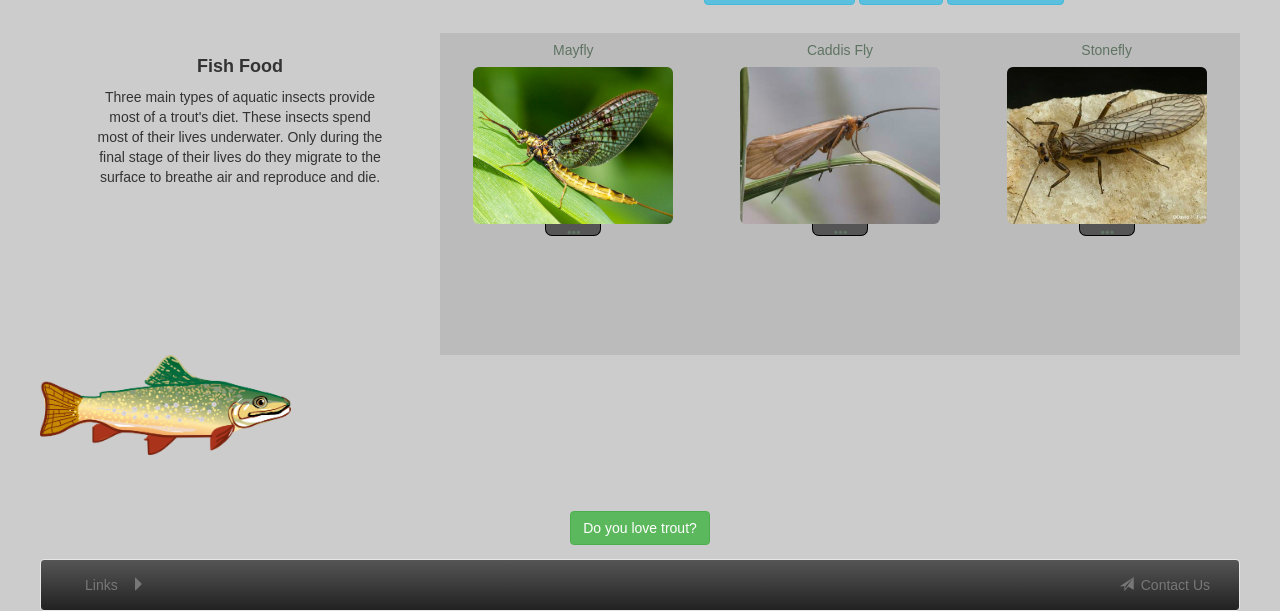
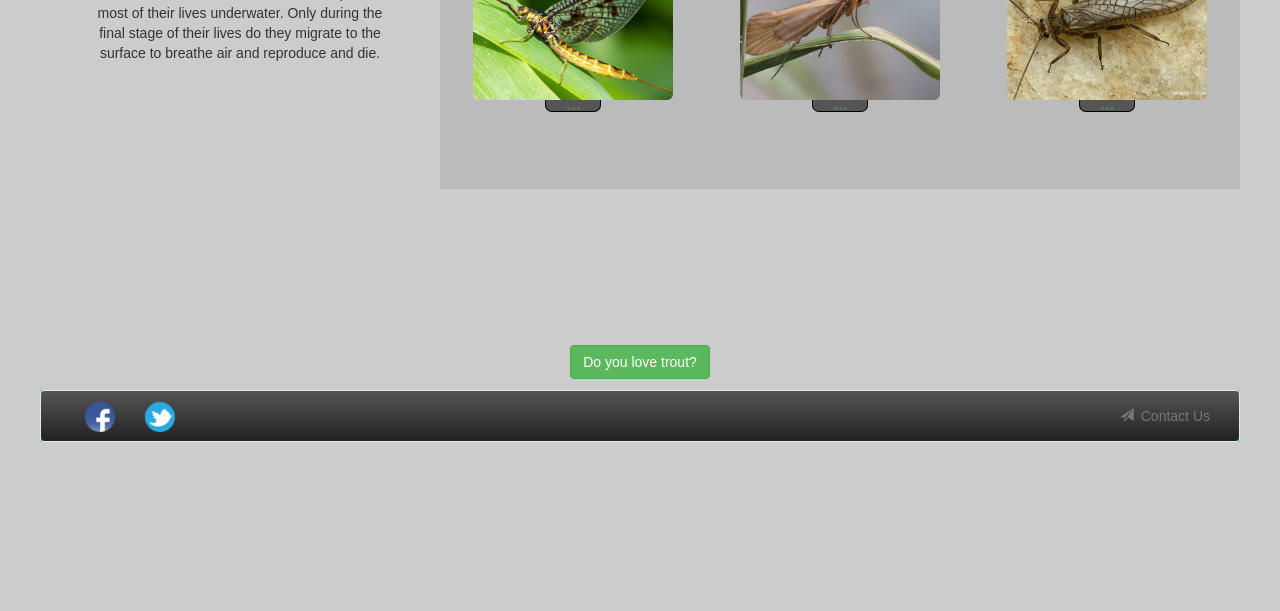
Before and after one commit to pagresham/FavoriteThings, a PHP site: page /trout.php in a window 1280 px wide. Shown: the part 812-1423 px from the top of the page. After the commit the page ends 1254 px from the top, so only its background shows below. Run offline with PHP 8.4, Linux system fonts and the light colour scheme; the visitor is signed in with stand-in values (Sample User, id 1); some libraries are stand-ins or nearby versions.

Commit message:
still masagin css

```diff
--- a/authentication.php
+++ b/authentication.php
@@ -15,7 +15,8 @@ function isLoggedIn() {
 function logOut(){
 	if(isset($_SESSION['username'])) {
 		unset($_SESSION['username']);  // clear the session var for user-name
+		print "<p>You are currently logged out. Please use this link to <a href='login.php'>Login</a>.</p>";
 	}
-	print "<p>You are currently logged out. Please use this link to <a href='login.php'>Login</a>.</p>";
+
 }
 ?>
--- a/css/style.css
+++ b/css/style.css
@@ -1,8 +1,30 @@
 /* Sticky Footer Styles */
-body, html, div .page {
+html, body {
+  font-family: sans-serif;
+  height: 100%;
   margin: 0;
-  padding: 0;
-  font-family: sans-serif; }
+  padding: 0; }
+
+#container {
+  min-height: 100%;
+  position: relative; }
+
+#body {
+  padding: 0px;
+  padding-bottom: 3.5em;
+  /* Height of the footer */ }
+
+#footer {
+  position: absolute;
+  bottom: 0;
+  width: 100%;
+  background: #6cf; }
+
+#footer a {
+  text-align: center; }
+
+footer img {
+  margin: -1em 0; }
 
 body {
   background-color: #ccc;
@@ -28,10 +50,31 @@ li:disabled a {
 .content-top-row {
   margin-top: 1em; }
 
-.page {
+#container {
   max-width: 1200px;
   overflow: hidden;
   margin: auto; }
+
+.inside {
+  height: 100%;
+  background-image: url("../img/cemCreek2.jpg");
+  background-position: center 20%;
+  text-align: center;
+  background-repeat: no-repeat;
+  min-height: 550px;
+  padding: 7%; }
+
+.logMsg {
+  display: inline-block;
+  padding: 1em 2em;
+  border: 1px solid transparent;
+  transition: border .4s;
+  border-radius: 5px; }
+  .logMsg a {
+    color: green; }
+
+.logMsg:hover {
+  border: 1px solid #888; }
 
 .content {
   margin: 1em 0; }
@@ -62,10 +105,8 @@ h4 {
 .sans {
   font-family: sans-serif; }
 
-.footer-up {
-  border: none;
-  background-color: transparent;
-  box-shadow: none; }
+.footer-up li {
+  float: left; }
 
 .glyph-space-right {
   margin-right: .5em; }
@@ -133,6 +174,11 @@ h4 {
 .btn-green {
   background-color: #7d9b82; }
 
+.footer-link {
+  margin-botton: 2em;
+  vertical-align: center;
+  display: hidden; }
+
 @media only screen and (min-width: 0px) and (max-width: 768px) {
   .footer-up {
     text-align: center; }
@@ -154,7 +200,8 @@ h4 {
 
 .trout-header {
   padding: 1em 3em;
-  background-color: rgba(64, 191, 85, 0.25); }
+  background-color: rgba(24, 73, 32, 0.25);
+  text-align: center; }
 
 .ind-fiddle-desc,
 .ind-fishing-desc,
@@ -296,29 +343,38 @@ iframe {
 .flying-fish {
   position: relative;
   /*transform: rotateY(0deg);*/
-  /*left: -100%;*/
+  margin-left: -400px;
   z-index: 1; }
 
+.insect-info {
+  font-size: .80em; }
+
 .fly {
-  animation: fly 4s 1; }
+  animation: fly 3s 1;
+  transform: rotateY(180deg); }
 
 @keyframes fly {
   0% {
-    left: -100%;
     transform: rotateY(0deg); }
-  40% {
+  95% {
     transform: rotateY(0deg); }
-  50% {
-    left: 200%;
+  100% {
+    transform: rotateY(180deg); } }
+.fly2 {
+  animation: fly2 3s 1;
+  transform: rotateY(0deg); }
+
+@keyframes fly2 {
+  0% {
     transform: rotateY(180deg); }
   90% {
     transform: rotateY(180deg); }
   100% {
-    left: -100%;
     transform: rotateY(0deg); } }
 .bottom {
-  min-height: 23em;
-  background-color: #bbb; }
+  height: 20em;
+  background-color: #bbb;
+  overflow: visible; }
 
 .errorText {
   color: red; }
@@ -331,7 +387,12 @@ iframe {
   background-image: url("../img/snowpic.jpg");
   background-position: center 30%;
   background-repeat: no-repeat;
-  height: 10em; }
+  height: 10em;
+  background-color: transparent; }
+
+.jumbotron {
+  margin: .5em 0;
+  padding: 0; }
 
 .successText {
   color: darkgreen; }
--- a/footer.php
+++ b/footer.php
@@ -2,29 +2,17 @@
 // include "register-modal.php";
 // include "login-modal.php";
 ?>
-
-<footer class="footer-nav">
+<!-- End #body -->
+</div>
+<footer id="footer">
 	<nav class="navbar navbar-default bot-nav">
-
-
 		<div class="container">
 			<ul class="nav navbar-nav navbar-left hov-green2">
-
-				<li class="dropup small-center">
-
-
-					<a class="dropdown-toggle" data-toggle="dropdown">Links
-						<span class="glyphicon glyphicon-triangle-right glyph-space-left" id="sp"></span>
-					</a>
-					<ul class="dropdown-menu footer-up">
-						<li><a href="https://www.facebook.com/piercegresham"><img src="img/fb-icon.png" alt="Facebook Link"></a>
-						</li>
-						<li >
-							<a class="trans" href="https://twitter.com/pierceanson"><img src="img/twitter-icon.png" alt="Twitter Link"></a>
-						</li>
-					</ul>
+				<li><a href="https://www.facebook.com/piercegresham"><img src="img/fb-icon2.png" alt="Facebook Link"></a>
 				</li>
-
+				<li >
+					<a class="trans" href="https://twitter.com/pierceanson"><img src="img/twitter-icon.png" alt="Twitter Link"></a>
+				</li>
 			</ul>
 			<ul class="nav navbar-nav navbar-right hov-green2" >
 				<li class="small-center">
@@ -36,6 +24,7 @@
 		</div>
 	</nav>
 </footer>
+  <!-- end #Page div -->
 </div>
 </body>
 </html>
--- a/header.php
+++ b/header.php
@@ -19,6 +19,8 @@
 <body>
 
 <!-- Start Header -->
-<div class="page">
-<header class="header">
+<div id="container">
+<!-- Start Header div -->
+<div id="header">
+<header>
 </header>
--- a/login.php
+++ b/login.php
@@ -103,7 +103,7 @@ if (isLoggedIn()) {
 
 
 
-<div class="container">
+<div class="container-fluid">
 	<div class="row">
 		<div class="jumbotron reg-jumbo col-sm-12">
 			<!-- <h2>Create an account</h2> -->
--- a/nav_bar.php
+++ b/nav_bar.php
@@ -1,17 +1,10 @@
 <?PHP
-
 if(isLoggedIn()) {
   $username = $_SESSION['username'];
-
-
 }
-
 ?>
-
-
-
 <nav class="navbar navbar-default top-nav">
-	<div class="container" >
+	<div class="container-fluid" >
 
     <div class="navbar-header">
 			<button type="button" class="navbar-toggle" data-toggle="collapse" data-target="#my-navbar">
@@ -22,9 +15,9 @@ if(isLoggedIn()) {
 
       <?PHP print (strpos($_SERVER['PHP_SELF'], '/index.php')) ? "<a class='navbar-brand'  href='#' id='brand'>myFavoriteThings</a>" : "" ?>
       <?PHP print (strpos($_SERVER['PHP_SELF'], '/trout.php')) ? "<a href='#'' id='nav-trout'><img height='45px' src='img/trout.png'></a>" : "" ?>
-       <?PHP print (strpos($_SERVER['PHP_SELF'], '/tunes.php')) ? "<a class='navbar-brand'  href='#'' id='brand'>myFavoriteTunes</a>" : "" ?>
-        <?PHP print (strpos($_SERVER['PHP_SELF'], '/login.php')) ? "<a class='navbar-brand'  href='#'' id='brand'>myFavoriteTunes</a>" : "" ?>
-         <?PHP print (strpos($_SERVER['PHP_SELF'], '/register.php')) ? "<a class='navbar-brand'  href='#'' id='brand'>myFavoriteTunes</a>" : "" ?>
+       <?PHP print (strpos($_SERVER['PHP_SELF'], '/tunes.php')) ? "<a class='navbar-brand'  href='#'' id='brand'>myFavoriteThings</a>" : "" ?>
+        <?PHP print (strpos($_SERVER['PHP_SELF'], '/login.php')) ? "<a class='navbar-brand'  href='#'' id='brand'>myFavoriteThings</a>" : "" ?>
+         <?PHP print (strpos($_SERVER['PHP_SELF'], '/register.php')) ? "<a class='navbar-brand'  href='#'' id='brand'>myFavoriteThings</a>" : "" ?>
 		</div>
 
 		<div class="collapse navbar-collapse" id="my-navbar">
@@ -40,22 +33,32 @@ if(isLoggedIn()) {
       </ul>
 			<ul class ="nav navbar-nav navbar-right hov-green">
 
-        <li <?PHP print (strpos($_SERVER['PHP_SELF'], '/login.php')) ? "class='active2'" : "" ?> ><a href="login.php" class="sans" id="login"><span class="glyphicon glyphicon-log-in glyph-space-right"></span><span class="sans">LogIn</span></a></li>
-
+      <?PHP
+      if (isLoggedIn()) {
+        ?>
+        <li>
+          <a href='logout.php' class='sans' id='logout'><span class='glyphicon glyphicon-log-out glyph-space-right'></span><span class="sans>">Logout</span></a>
+        </li>";
+      <?PHP
+      }
+      else {
+         ?>
+         <li><a href='login.php' class='sans' id='login'><span class='glyphicon glyphicon-log-in glyph-space-right'></span><span class='sans'>LogIn</span></a></li>
+        <?PHP
+        }
+        ?>
         <li <?PHP print (strpos($_SERVER['PHP_SELF'], '/register.php')) ? "class='active2'" : "" ?> >
           <a href="register.php"><span class="glyphicon glyphicon-user glyph-space-right"></span><span class="sans">SignUp</span></a>
         </li>
-
-
         <?PHP
-
         if(isLoggedIn()) {
-          print "<li><a style='color:black'>LoggedIn: $username</a></li>";
-
+          print "<li><a style='color:black'>Welcome: $username</a></li>";
         }
-
         ?>
 			</ul>
 		</div>
 	</div>
 </nav>
+<!-- End Header div -->
+</div>
+<div id="body">
--- a/register.php
+++ b/register.php
@@ -139,7 +139,7 @@ if (!$validInputs) {
 ?>
 
 
-<div class="container">
+<div class="container-fluid">
 	<div class="row">
 		<div class="jumbotron reg-jumbo col-sm-12">
 			<!-- <h2>Create an account</h2> -->
--- a/scss/style.scss
+++ b/scss/style.scss
@@ -1,8 +1,37 @@
 /* Sticky Footer Styles */
-body, html, div .page {
+html, body {
+  font-family: sans-serif;
+  height: 100%;
   margin: 0;
-  padding: 0;
-  font-family: sans-serif; }
+  padding: 0; }
+
+#container {
+   min-height:100%;
+   position:relative; }
+
+#header { }
+
+#body {
+   padding:0px;
+   padding-bottom:3.5em;   /* Height of the footer */
+}
+#footer {
+   position:absolute;
+   bottom:0;
+   width:100%;
+   // Apparently the following rule is important, but It didnt work with the b'strap
+   // collapsible footer nav
+   //height:3.5em;   /* Height of the footer */
+   background:#6cf; }
+
+#footer a  {
+  text-align: center;
+}
+
+footer img {
+  margin: -1em 0;
+}
+// End sticky footer
 
 body {
   background-color: #ccc;
@@ -28,10 +57,36 @@ li:disabled a {
 .content-top-row {
   margin-top: 1em; }
 
-.page {
+#container {
   max-width: 1200px;
   overflow: hidden;
-  margin: auto; }
+  margin: auto;
+  }
+
+  .inside {
+    height: 100%;
+    background-image: url("../img/cemCreek2.jpg");
+    background-position: center 20%;
+    //background-size: 100%;
+    text-align: center;
+    background-repeat: no-repeat;
+    min-height: 550px;
+    padding: 7%;
+
+  }
+  .logMsg {
+    display: inline-block;
+    padding: 1em 2em;
+    border: 1px solid transparent;
+    transition: border .4s;
+    border-radius: 5px;
+    a {
+      color: green;
+    }
+  }
+  .logMsg:hover {
+    border: 1px solid #888;
+  }
 
 .content {
   margin: 1em 0; }
@@ -66,10 +121,12 @@ h4 {
 .sans {
   font-family: sans-serif; }
 
-.footer-up {
-  border: none;
-  background-color: transparent;
-  box-shadow: none; }
+.footer-up li {
+  // border: none;
+  // background-color: transparent;
+  // box-shadow: none;
+  float: left;
+}
 
 .glyph-space-right {
   margin-right: .5em; }
@@ -148,6 +205,12 @@ h4 {
 .btn-green {
   background-color: #7d9b82; }
 
+  .footer-link {
+    margin-botton: 2em;
+    vertical-align: center;
+    display: hidden;
+  }
+
 #white-btn {
   // color: white;
   // background-color: #7d9b82;
@@ -173,7 +236,8 @@ h4 {
 
 .trout-header {
   padding: 1em 3em;
-  background-color: rgba(64, 191, 85, 0.25); }
+  background-color: rgba(24, 73, 32, 0.25);
+  text-align: center; }
 
 .ind-fiddle-desc,
 .ind-fishing-desc,
@@ -311,30 +375,52 @@ iframe {
 .flying-fish {
   position: relative;
   /*transform: rotateY(0deg);*/
-  /*left: -100%;*/
+  margin-left: -400px;
   z-index: 1; }
 
+.insect-info {
+  font-size: .80em;
+}
+
+
+
 .fly {
-  animation: fly 4s 1; }
+  animation: fly 3s 1;
+  transform: rotateY(180deg); }
 
 @keyframes fly {
   0% {
-    left: -100%;
     transform: rotateY(0deg); }
-  40% {
-    transform: rotateY(0deg); }
-  50% {
-    left: 200%;
-    transform: rotateY(180deg); }
+  95% {
+    // left: -100px;
+   transform: rotateY(0deg) }
+  100% {
+    // left: -100px;
+   transform: rotateY(180deg) } }
+
+.fly2 {
+
+  animation: fly2 3s 1;
+  transform: rotateY(0deg) }
+
+@keyframes fly2 {
+  0% {
+    transform: rotateY(180deg);
+  }
   90% {
-    transform: rotateY(180deg); }
+    transform: rotateY(180deg);
+
+  }
   100% {
-    left: -100%;
-    transform: rotateY(0deg); } }
+    transform: rotateY(0deg);
+
+  }
+}
 
 .bottom {
-  min-height: 23em;
-  background-color: #bbb; }
+  height: 20em;
+  background-color: #bbb;
+  overflow: visible; }
 
 .errorText {
   color: red; }
@@ -347,7 +433,13 @@ iframe {
   background-image: url('../img/snowpic.jpg');
   background-position: center 30%;
   background-repeat: no-repeat;
-  height: 10em; }
+  height: 10em;
+  background-color: transparent;
+}
+
+.jumbotron {
+  margin: .5em 0;
+  padding: 0 }
 
 .successText {
   color: darkgreen; }
--- a/trout.php
+++ b/trout.php
@@ -9,11 +9,17 @@ include "nav_bar.php";
 
 
 if(!isLoggedIn()) {
-  print "here is the login in link";
+  print "";
+  print "<div class='inside'><div class='logMsg'>Please <a href='login.php'>login</a> to view the contents of this page</div>
+  </div>";
 }
 else {
   print "<script type='text/javascript' src='scripts/app2.map.js'></script>";
 ?>
+
+
+
+
 
 <!-- Jumbotron -->
 <section class="container">
@@ -163,7 +169,7 @@ else {
             </a>
           </div>
           <div class="insect-info col-sm-12 center" id="stone-info">
-            <p>aaaaWith over 600 species, stoneflies come in a range of sizes and colors. These primitive aquatic insects are distant cousins to the cockroach.</p>
+            <p>With over 600 species, stoneflies come in a range of sizes and colors. These primitive aquatic insects are distant cousins to the cockroach.</p>
           </div>
         </div>
       </div>
```
Also changed, not shown: logout.php (+8 -64 lines), scripts/app2.js (+27 -7 lines), img/cemCreek2.jpg (added), img/cement-creek-flowers.JPG (added), img/fb-icon.png (deleted), img/fb-icon2.png (added), img/twitter-icon.png, notLoggedIn.php (added), 1 other file.
